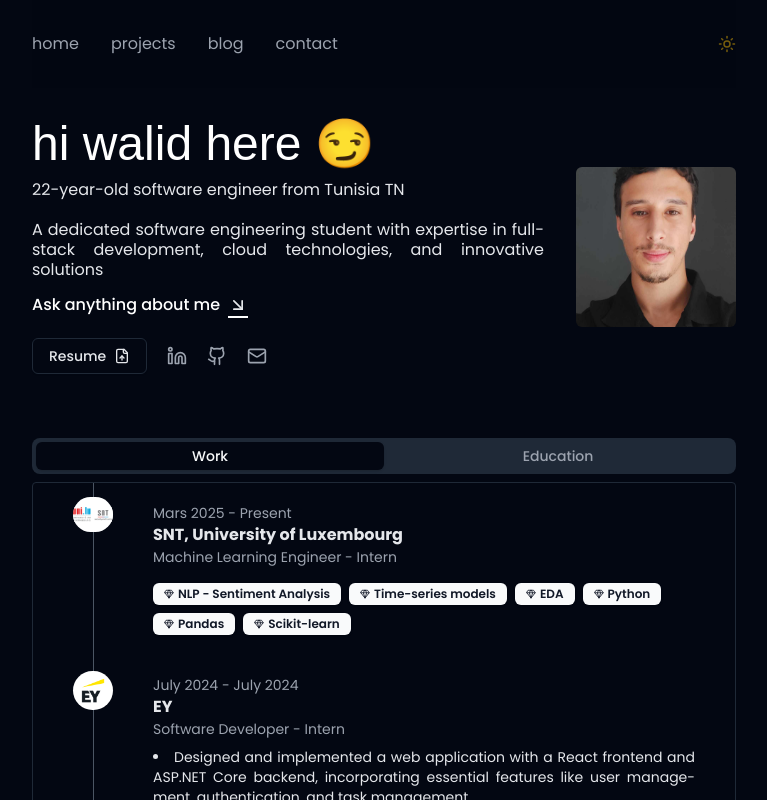
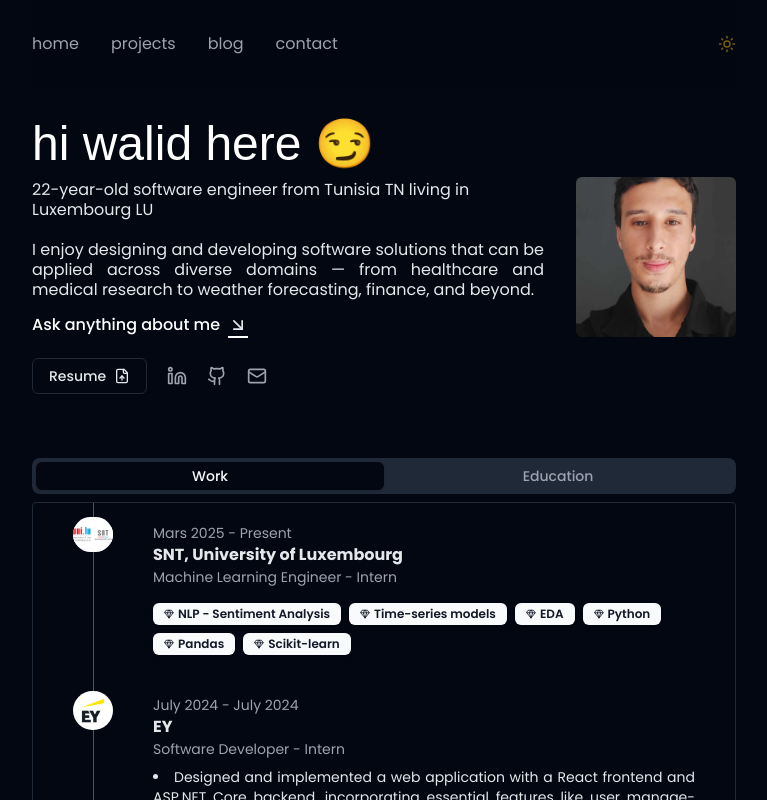
Before and after one commit to Walids35/website, a Next.js app: page / in a window 1280 px wide. Shown: the top 800 px of the page, without its empty margins (256-1023 px from the left). Built offline with nearby package versions, Linux system fonts and the light colour scheme; a web font is replaced by a local one.

Commit message:
changed resume and profile desc

```diff
--- a/src/app/page.tsx
+++ b/src/app/page.tsx
@@ -18,8 +18,8 @@ export default function Home() {
               hi walid here &#128527;
             </h1>
             <div className="max-w-lg leading-5">
-              22-year-old software engineer from Tunisia TN <br></br> <br></br>{" "}
-              <p className="text-justify">A dedicated software engineering student with expertise in full-stack development, cloud technologies, and innovative solutions</p>
+              22-year-old software engineer from Tunisia TN living in Luxembourg LU <br></br> <br></br>{" "}
+              <p className="text-justify">I enjoy designing and developing software solutions that can be applied across diverse domains — from healthcare and medical research to weather forecasting, finance, and beyond. </p>
             </div>
             <div className="flex gap-2 items-center">
               <p className="font-medium dark:text-white">
@@ -31,7 +31,7 @@ export default function Home() {
             </div>
             <div className="flex gap-5 mt-2">
               <Link
-                href={"/Walid_Resume.pdf"}
+                href={"/Walid_Resume_Software.pdf"}
                 download="Walid_Siala_Resume.pdf"
               >
                 <Button variant={"outline"}>
```
Also changed, not shown: 1 other file (tests, documents, lock files or other folders).
